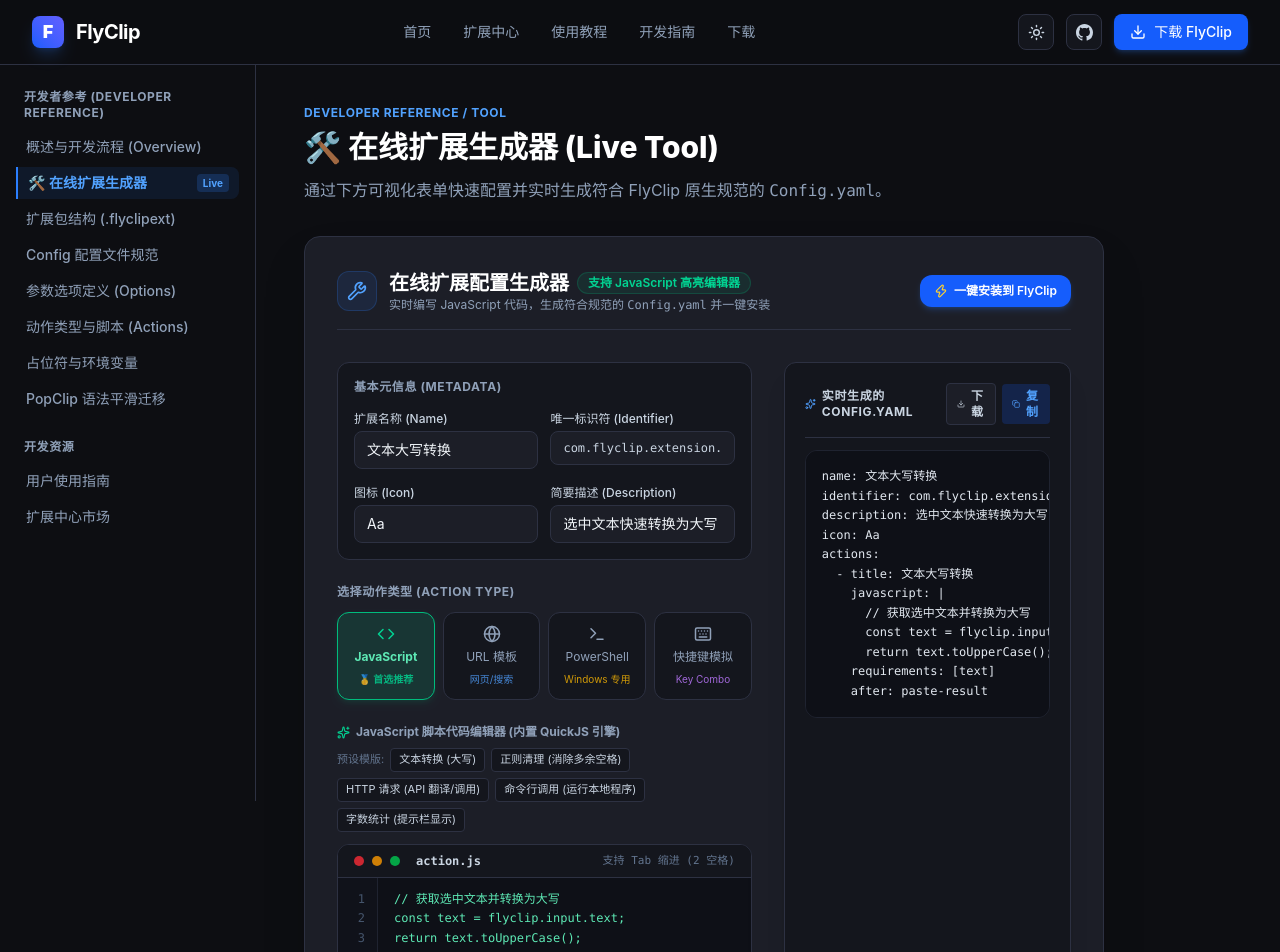
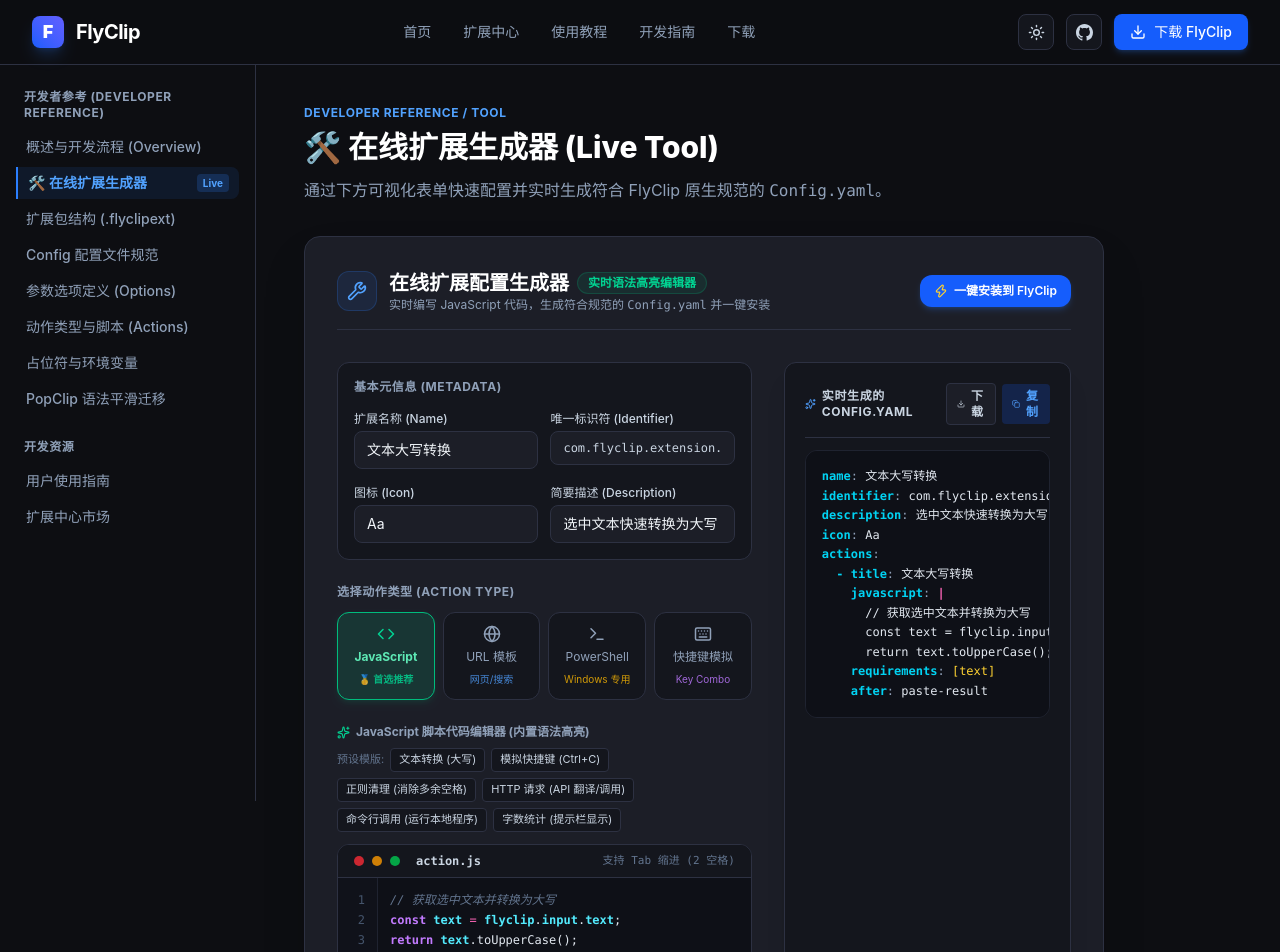
Before and after one commit to flyclip-app/website, a Next.js app: page /dev/generator in a window 1280 px wide. Shown: the top 952 px of the page. Built offline with nearby package versions, Linux system fonts and the light colour scheme.

Commit message:
feat(generator): add real-time JS & YAML syntax highlighting and pressKey simulated keys preset

```diff
--- a/src/components/ExtensionGenerator.tsx
+++ b/src/components/ExtensionGenerator.tsx
@@ -11,11 +11,114 @@
   values?: string;
 }
 
+function highlightJavaScript(code: string): string {
+  if (!code) return "";
+  const escapeHtml = (str: string) =>
+    str.replace(/&/g, "&amp;").replace(/</g, "&lt;").replace(/>/g, "&gt;");
+
+  const tokenRegex = new RegExp(
+    [
+      "(?<comment>\\/\\/[^\\n]*|\\/\\*[\\s\\S]*?\\*\\/)",
+      "(?<string>`(?:\\\\[\\s\\S]|[^`\\\\])*`|\"(?:\\\\[\\s\\S]|[^\"\\\\])*\"|'(?:\\\\[\\s\\S]|[^'\\\\])*')",
+      "\\b(?<keyword>async|await|break|case|catch|class|const|continue|debugger|default|delete|do|else|export|extends|finally|for|function|if|import|in|instanceof|let|new|return|super|switch|this|throw|try|typeof|var|void|while|with|yield)\\b",
+      "\\b(?<flyclip>flyclip|popclip|pressKey|fetch|run|input|options|text|matched|modifiers|process)\\b",
+      "\\b(?<builtin>JSON|Math|Date|String|Array|Object|Promise|RegExp|Set|Map|TextEncoder|TextDecoder|encodeURIComponent|decodeURIComponent|btoa|atob|parseInt|parseFloat|console)\\b",
+      "\\b(?<boolean>true|false|null|undefined|NaN|Infinity)\\b",
+      "\\b(?<number>0x[\\da-fA-F]+|0b[01]+|0o[0-7]+|\\d+(?:\\.\\d+)?(?:[eE][+-]?\\d+)?)\\b",
+      "(?<operator>=>|===|!==|==|!=|<=|>=|&&|\\|\\||\\+\\+|--|[+\\-*/%&|^!=<>?:]+)",
+    ].join("|"),
+    "g"
+  );
+
+  let html = "";
+  let lastIndex = 0;
+  let match: RegExpExecArray | null;
+
+  while ((match = tokenRegex.exec(code)) !== null) {
+    if (match.index > lastIndex) {
+      html += escapeHtml(code.slice(lastIndex, match.index));
+    }
+
+    const groups = match.groups as Record<string, string | undefined>;
+    const matchedText = escapeHtml(match[0]);
+
+    if (groups.comment) {
+      html += `<span class="text-slate-500 italic">${matchedText}</span>`;
+    } else if (groups.string) {
+      html += `<span class="text-emerald-400">${matchedText}</span>`;
+    } else if (groups.keyword) {
+      html += `<span class="text-purple-400 font-semibold">${matchedText}</span>`;
+    } else if (groups.flyclip) {
+      html += `<span class="text-cyan-300 font-bold">${matchedText}</span>`;
+    } else if (groups.builtin) {
+      html += `<span class="text-amber-300 font-semibold">${matchedText}</span>`;
+    } else if (groups.boolean) {
+      html += `<span class="text-rose-400 font-semibold">${matchedText}</span>`;
+    } else if (groups.number) {
+      html += `<span class="text-orange-300">${matchedText}</span>`;
+    } else if (groups.operator) {
+      html += `<span class="text-pink-400">${matchedText}</span>`;
+    } else {
+      html += matchedText;
+    }
+
+    lastIndex = match.index + match[0].length;
+  }
+
+  if (lastIndex < code.length) {
+    html += escapeHtml(code.slice(lastIndex));
+  }
+
+  return html;
+}
+
+function highlightYAML(yaml: string): string {
+  if (!yaml) return "";
+  const escapeHtml = (str: string) =>
+    str.replace(/&/g, "&amp;").replace(/</g, "&lt;").replace(/>/g, "&gt;");
+
+  const lines = yaml.split("\n");
+  return lines
+    .map((line) => {
+      if (line.trim().startsWith("#")) {
+        return `<span class="text-slate-500 italic">${escapeHtml(line)}</span>`;
+      }
+      const match = line.match(/^(\s*)([a-zA-Z0-9_\-\s]+)(:)(.*)$/);
+      if (match) {
+        const indent = escapeHtml(match[1]);
+        const key = escapeHtml(match[2]);
+        const colon = escapeHtml(match[3]);
+        const value = match[4];
+
+        let valHtml = "";
+        if (value.trim().startsWith("|") || value.trim().startsWith(">")) {
+          valHtml = ` <span class="text-pink-400 font-bold">${escapeHtml(value.trim())}</span>`;
+        } else if (value.trim().startsWith("[") && value.trim().endsWith("]")) {
+          valHtml = ` <span class="text-amber-300">${escapeHtml(value.trim())}</span>`;
+        } else if (value.trim().startsWith('"') || value.trim().startsWith("'")) {
+          valHtml = ` <span class="text-emerald-400">${escapeHtml(value.trim())}</span>`;
+        } else if (value.trim() === "true" || value.trim() === "false") {
+          valHtml = ` <span class="text-rose-400 font-semibold">${escapeHtml(value.trim())}</span>`;
+        } else if (value.trim().length > 0) {
+          valHtml = ` <span class="text-slate-200">${escapeHtml(value.trim())}</span>`;
+        }
+        return `${indent}<span class="text-cyan-400 font-semibold">${key}</span><span class="text-slate-400">${colon}</span>${valHtml}`;
+      }
+      return escapeHtml(line);
+    })
+    .join("\n");
+}
+
 const JS_PRESETS = [
   {
     name: "文本转换 (大写)",
     code: `// 获取选中文本并转换为大写\nconst text = flyclip.input.text;\nreturn text.toUpperCase();`,
     after: "paste-result",
+  },
+  {
+    name: "模拟快捷键 (Ctrl+C)",
+    code: `// 使用 JS 模拟触发快捷键组合 (如 Ctrl+C, Ctrl+V, Ctrl+Shift+F 等)\nflyclip.pressKey("ctrl c");`,
+    after: "none",
   },
   {
     name: "正则清理 (消除多余空格)",
@@ -65,6 +168,9 @@
   const [installed, setInstalled] = useState(false);
 
   const textareaRef = useRef<HTMLTextAreaElement>(null);
+  const preRef = useRef<HTMLPreElement>(null);
+
+  const highlightedJsHtml = useMemo(() => highlightJavaScript(jsCode), [jsCode]);
 
   // Handle Tab key in JavaScript Code Editor
   const handleKeyDown = (e: React.KeyboardEvent<HTMLTextAreaElement>) => {
@@ -145,6 +251,8 @@
     return yaml;
   }, [name, id, desc, icon, hasOptions, options, actionType, jsCode, urlTemplate, psCode, keyCombo, requirements, afterStep]);
 
+  const highlightedYamlHtml = useMemo(() => highlightYAML(generateYaml), [generateYaml]);
+
   const handleCopy = () => {
     navigator.clipboard.writeText(generateYaml);
     setCopied(true);
@@ -185,7 +293,7 @@
             <h2 className="text-xl font-bold text-white flex items-center gap-2">
               <span>在线扩展配置生成器</span>
               <span className="text-xs px-2.5 py-0.5 rounded-full bg-emerald-500/10 text-emerald-400 font-semibold border border-emerald-500/20">
-                支持 JavaScript 高亮编辑器
+                实时语法高亮编辑器
               </span>
             </h2>
             <p className="text-xs text-slate-400">实时编写 JavaScript 代码，生成符合规范的 <code>Config.yaml</code> 并一键安装</p>
@@ -331,7 +439,7 @@
               <div className="flex items-center justify-between flex-wrap gap-2">
                 <span className="text-xs font-bold text-slate-400 flex items-center gap-1.5">
                   <Sparkles size={13} className="text-emerald-400" />
-                  <span>JavaScript 脚本代码编辑器 (内置 QuickJS 引擎)</span>
+                  <span>JavaScript 脚本代码编辑器 (内置语法高亮)</span>
                 </span>
                 <div className="flex items-center gap-1.5 flex-wrap">
                   <span className="text-[11px] text-slate-500">预设模版:</span>
@@ -361,25 +469,40 @@
                   <span className="text-[11px] text-slate-500">支持 Tab 缩进 (2 空格)</span>
                 </div>
 
-                {/* Editor with Gutter */}
-                <div className="flex text-xs font-mono leading-relaxed relative min-h-[220px]">
+                {/* Editor with Gutter and Synchronized Syntax Highlighting */}
+                <div className="flex text-xs font-mono leading-relaxed relative min-h-[260px] bg-[#0e1017]">
                   {/* Line Numbers Gutter */}
-                  <div className="w-10 py-3 bg-[#10121a] text-slate-600 text-right pr-3 select-none border-r border-[#1f2330]">
-                    {Array.from({ length: Math.max(lineCount, 8) }).map((_, i) => (
-                      <div key={i}>{i + 1}</div>
+                  <div className="w-10 py-3 bg-[#10121a] text-slate-600 text-right pr-3 select-none border-r border-[#1f2330] flex-shrink-0">
+                    {Array.from({ length: Math.max(lineCount, 10) }).map((_, i) => (
+                      <div key={i} className="h-5 leading-5">{i + 1}</div>
                     ))}
                   </div>
 
-                  {/* Textarea */}
-                  <div className="flex-1 relative">
+                  {/* Code Area with Syntax Highlighting Backdrop */}
+                  <div className="flex-1 relative overflow-hidden">
+                    {/* Highlighted Backdrop (pre) */}
+                    <pre
+                      ref={preRef}
+                      aria-hidden="true"
+                      className="absolute inset-0 p-3 m-0 pointer-events-none font-mono text-xs leading-5 whitespace-pre-wrap break-all overflow-hidden text-slate-200"
+                      dangerouslySetInnerHTML={{ __html: highlightedJsHtml + "\n" }}
+                    />
+
+                    {/* Editable Input (textarea) */}
                     <textarea
                       ref={textareaRef}
                       value={jsCode}
                       onChange={(e) => setJsCode(e.target.value)}
                       onKeyDown={handleKeyDown}
+                      onScroll={(e) => {
+                        if (preRef.current) {
+                          preRef.current.scrollTop = e.currentTarget.scrollTop;
+                          preRef.current.scrollLeft = e.currentTarget.scrollLeft;
+                        }
+                      }}
                       spellCheck={false}
-                      className="w-full h-full min-h-[220px] py-3 px-4 bg-transparent text-emerald-300 font-mono text-xs leading-relaxed focus:outline-none resize-y"
-                      placeholder="// 在此输入 JavaScript 代码，支持 flyclip.input.text, flyclip.fetch, flyclip.run 等"
+                      className="absolute inset-0 w-full h-full p-3 m-0 bg-transparent text-transparent caret-cyan-400 font-mono text-xs leading-5 whitespace-pre-wrap break-all focus:outline-none resize-none z-10 selection:bg-blue-500/30 selection:text-white"
+                      placeholder="// 在此输入 JavaScript 代码，支持 flyclip.input.text, flyclip.pressKey, flyclip.fetch, flyclip.run 等"
                     />
                   </div>
                 </div>
@@ -387,7 +510,7 @@
 
               <div className="p-3 rounded-lg bg-emerald-500/10 border border-emerald-500/20 text-[11px] text-emerald-300 space-y-1">
                 <p>
-                  <strong>💡 JS 常用 API 说明</strong>：<code>flyclip.input.text</code>（选中文本）、<code>flyclip.options.*</code>（配置项）、<code>return &quot;结果&quot;</code>（配合 <code>after: paste-result</code> 自动替换选区）、<code>await flyclip.fetch(url, options)</code>（HTTP 请求）、<code>flyclip.run(cmd, args)</code>（唤起本地程序）。
+                  <strong>💡 JS 常用 API 说明</strong>：<code>flyclip.input.text</code>（选中文本）、<code>flyclip.pressKey(&quot;ctrl c&quot;)</code>（模拟快捷键）、<code>flyclip.options.*</code>（配置项）、<code>return &quot;结果&quot;</code>（配合 <code>after: paste-result</code> 自动替换选区）、<code>await flyclip.fetch(url, options)</code>（HTTP 请求）、<code>flyclip.run(cmd, args)</code>（唤起本地程序）。
                 </p>
               </div>
             </div>
@@ -588,11 +711,12 @@
               </div>
             </div>
 
-            {/* Code Output */}
+            {/* Code Output with Syntax Highlighting */}
             <div className="p-4 rounded-xl bg-[#0e1017] border border-[#1f2330] overflow-x-auto max-h-[520px] overflow-y-auto">
-              <pre className="font-mono text-xs text-slate-200 leading-relaxed whitespace-pre select-all">
-                {generateYaml}
-              </pre>
+              <pre
+                className="font-mono text-xs text-slate-200 leading-relaxed whitespace-pre select-all"
+                dangerouslySetInnerHTML={{ __html: highlightedYamlHtml }}
+              />
             </div>
           </div>
 
```
